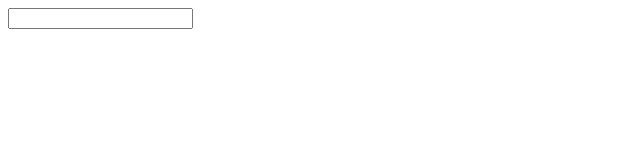
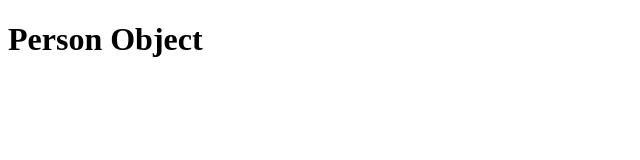
Before and after one commit to mitsu-3s/typescript-tuto, a website with bundled scripts: page Lesson/index.html in a window 1280 px wide. Shown: the whole page, without its empty margins (0-640 px from the left). Built offline with nearby package versions, Linux system fonts and the light colour scheme.

Commit message:
During Lesson

```diff
--- a/Lesson/index.html
+++ b/Lesson/index.html
@@ -8,6 +8,6 @@
         <script src="dist/app.js" defer></script>
     </head>
     <body>
-        <input type="text" id="user-input" />
+        <div id="app"></div>
     </body>
 </html>
--- a/Lesson/src/app.ts
+++ b/Lesson/src/app.ts
@@ -5,7 +5,17 @@ function Logger(logString: string) {
     }
 }
 
-@Logger('Log output in progress - Person')
+function WithTemplate(template: string, hookId: string) {
+    return function (_: Function) {
+        const hookEl = document.getElementById(hookId)
+        if (hookEl) {
+            hookEl.innerHTML = template
+        }
+    }
+}
+
+// @Logger('Log output in progress - Person')
+@WithTemplate('<h1>Person Object</h1>', 'app')
 class Person {
     name = 'Max'
 
```
Also changed, not shown: Lesson/dist/app.js.
